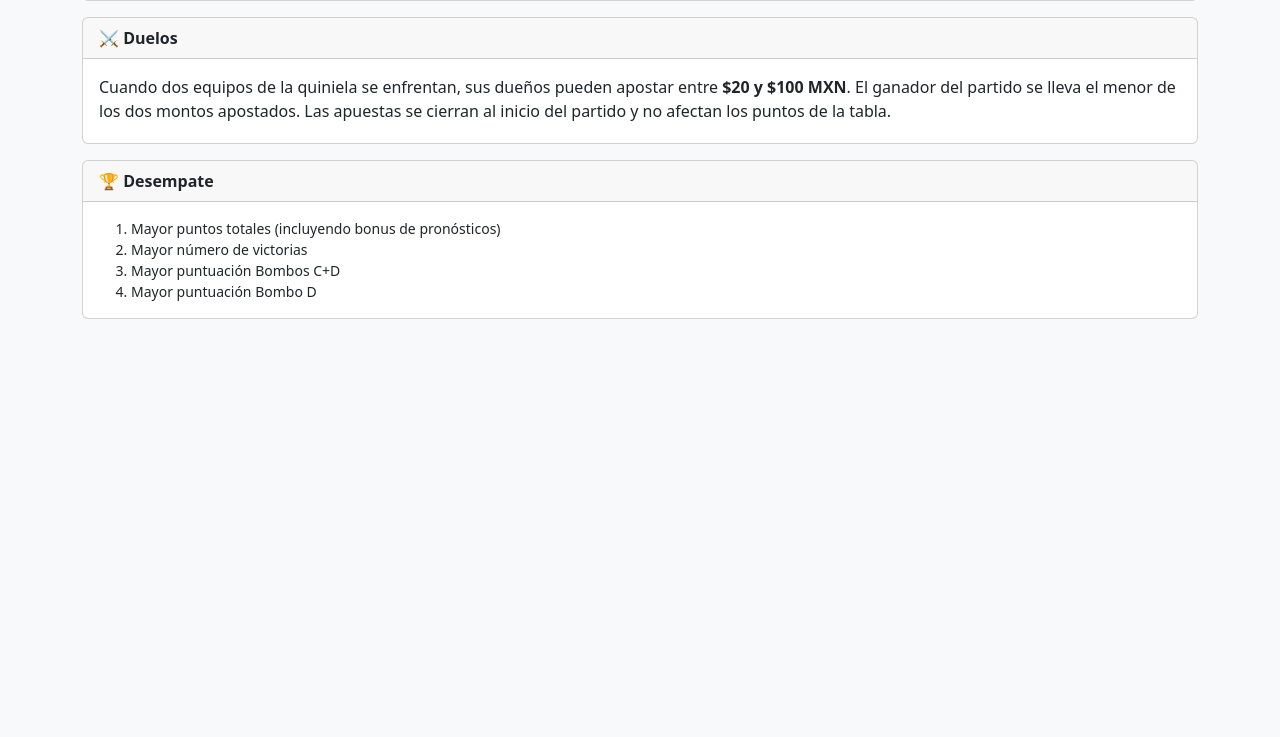
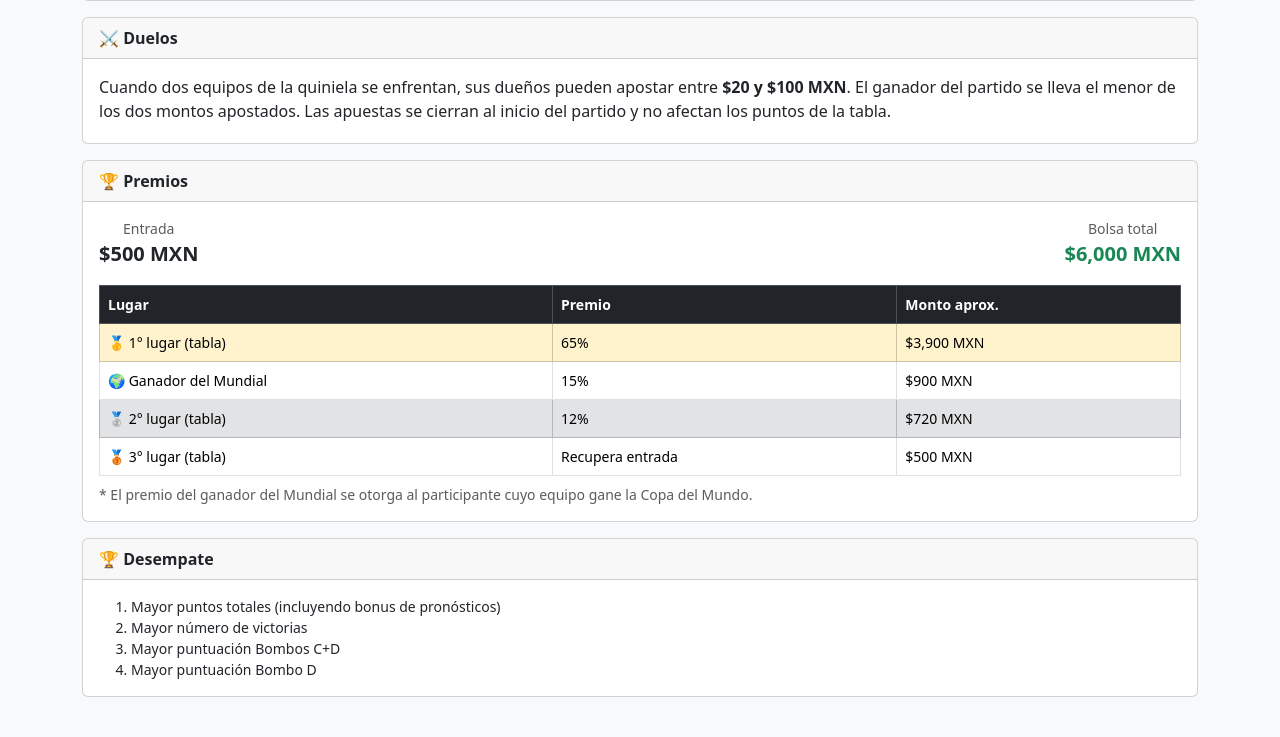
Before and after one commit to luis-ETP/quiniela, a FastAPI app: template templates/reglas.html in a window 1280 px wide. Shown: the part 1143-1880 px from the top of the page. Before the commit the page ends 1462 px from the top, so only its background shows below. Run offline with FastAPI, Linux system fonts and the light colour scheme; the template is opened without the code that fills it, so the values that code supplies are empty.

Commit message:
add premios section to reglas

```diff
--- a/templates/reglas.html
+++ b/templates/reglas.html
@@ -158,6 +158,35 @@
   </div>
 </div>
 
+<!-- Premios -->
+<div class="card mb-3">
+  <div class="card-header fw-bold">🏆 Premios</div>
+  <div class="card-body">
+    <div class="d-flex justify-content-between mb-3">
+      <div class="text-center">
+        <div class="text-muted small">Entrada</div>
+        <div class="fw-bold fs-5">$500 MXN</div>
+      </div>
+      <div class="text-center">
+        <div class="text-muted small">Bolsa total</div>
+        <div class="fw-bold fs-5 text-success">$6,000 MXN</div>
+      </div>
+    </div>
+    <table class="table table-bordered small mb-0">
+      <thead class="table-dark">
+        <tr><th>Lugar</th><th>Premio</th><th>Monto aprox.</th></tr>
+      </thead>
+      <tbody>
+        <tr class="table-warning"><td>🥇 1° lugar (tabla)</td><td>65%</td><td>$3,900 MXN</td></tr>
+        <tr><td>🌍 Ganador del Mundial</td><td>15%</td><td>$900 MXN</td></tr>
+        <tr class="table-secondary"><td>🥈 2° lugar (tabla)</td><td>12%</td><td>$720 MXN</td></tr>
+        <tr><td>🥉 3° lugar (tabla)</td><td>Recupera entrada</td><td>$500 MXN</td></tr>
+      </tbody>
+    </table>
+    <div class="text-muted small mt-2">* El premio del ganador del Mundial se otorga al participante cuyo equipo gane la Copa del Mundo.</div>
+  </div>
+</div>
+
 <!-- Desempate -->
 <div class="card mb-3">
   <div class="card-header fw-bold">🏆 Desempate</div>
```
